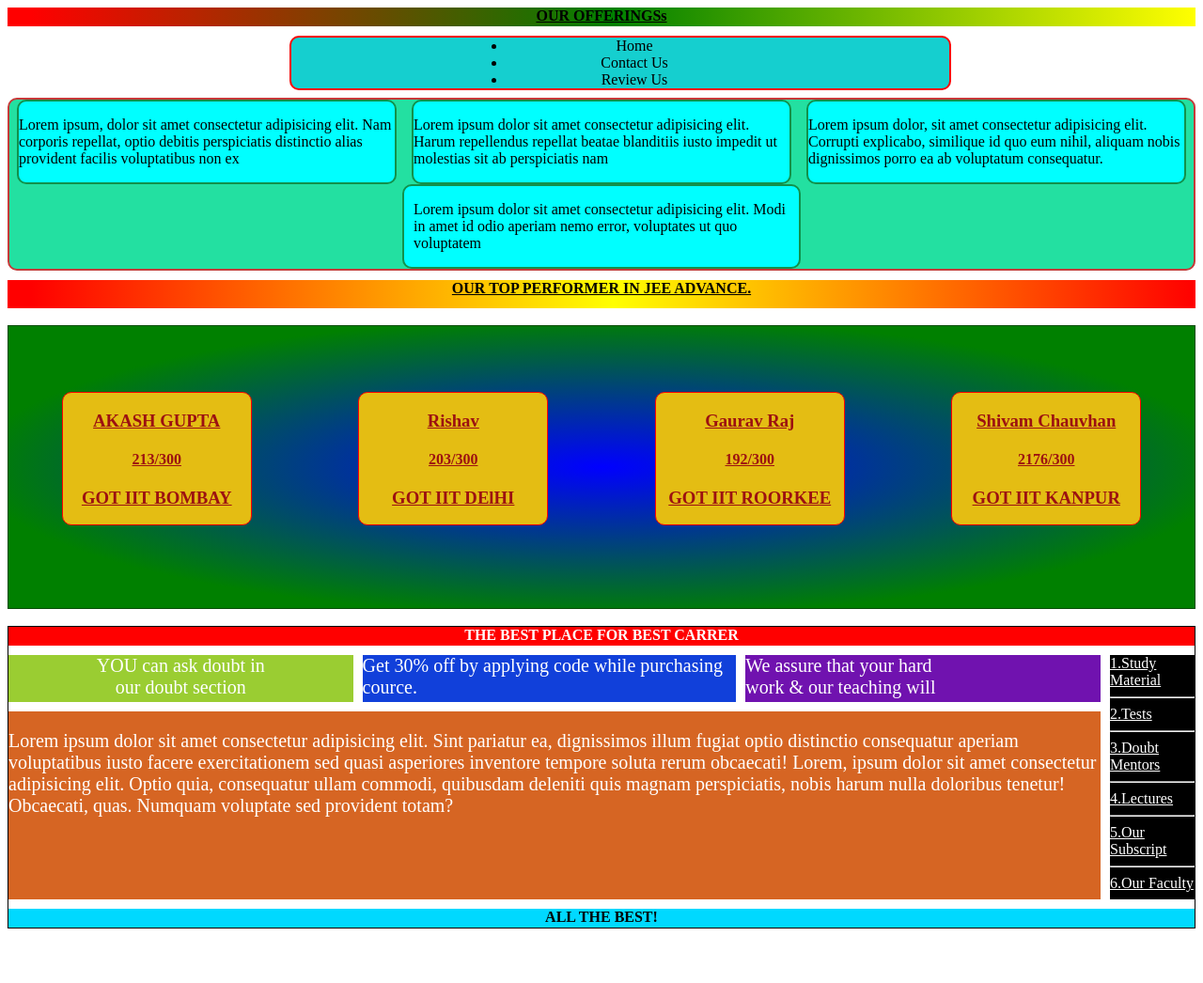
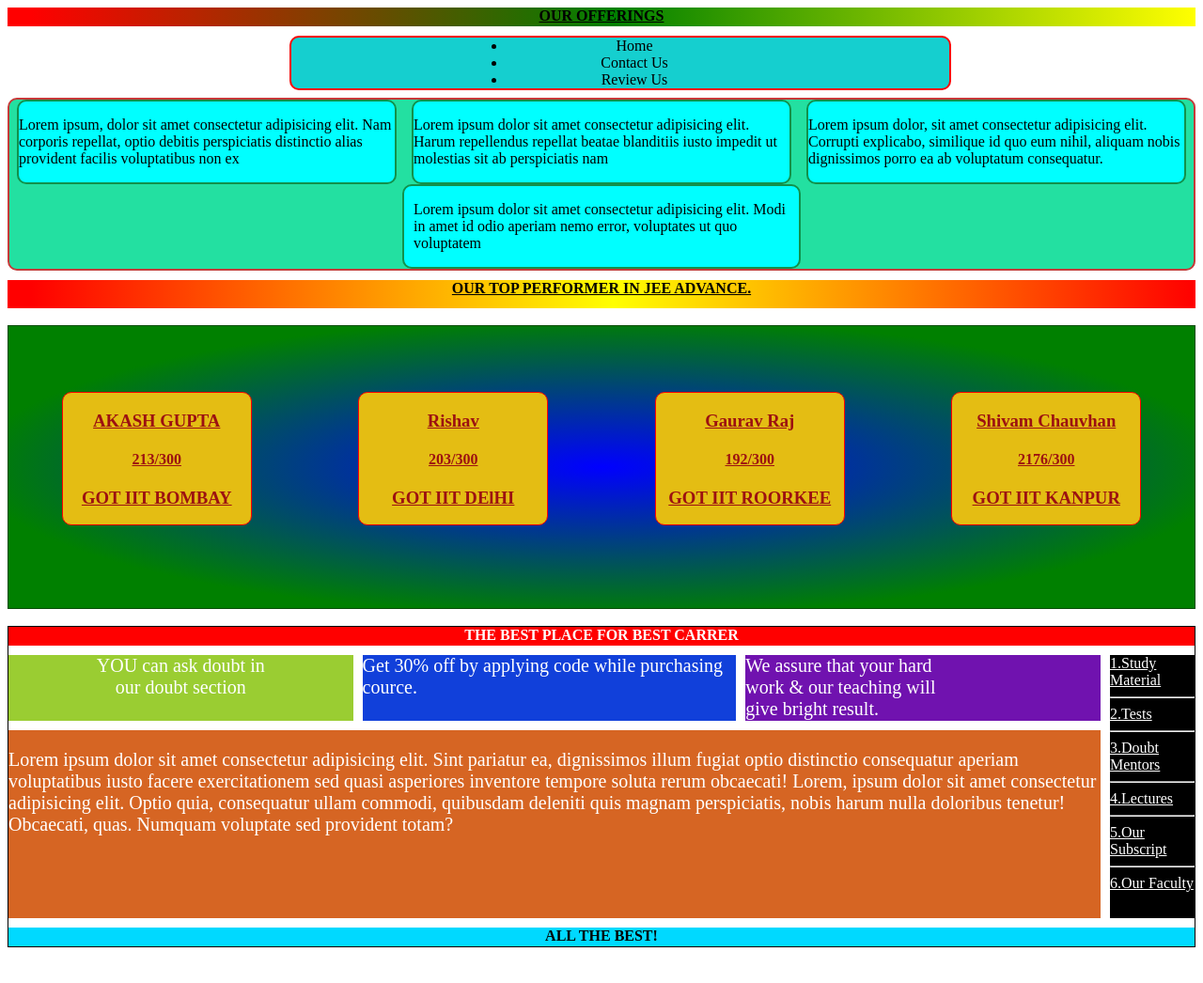
Before and after one commit to Akbangar47/css4, a plain HTML site: page index.html in a window 1280 px wide. Shown: the whole page at 94% size. Drawn offline with Linux system fonts and the light colour scheme.

Commit message:
first commit

```diff
--- a/index.css
+++ b/index.css
@@ -97,7 +97,7 @@ li{
 .grid-container{
     display: grid;
     grid-template-columns:auto auto auto 90px;
-    grid-template-rows:20px 50px 200px 20px ;
+    grid-template-rows:20px 70px 200px 20px ;
     /* height: 5vw; */
     gap: 10px 10px;
     border: 1px solid black;
--- a/index.html
+++ b/index.html
@@ -9,7 +9,7 @@
 </head>
 <body>
     <div class="container">
-        OUR OFFERINGSs
+        OUR OFFERINGS
     </div>
     <div class="container2">
         <ul type="disc">
```
